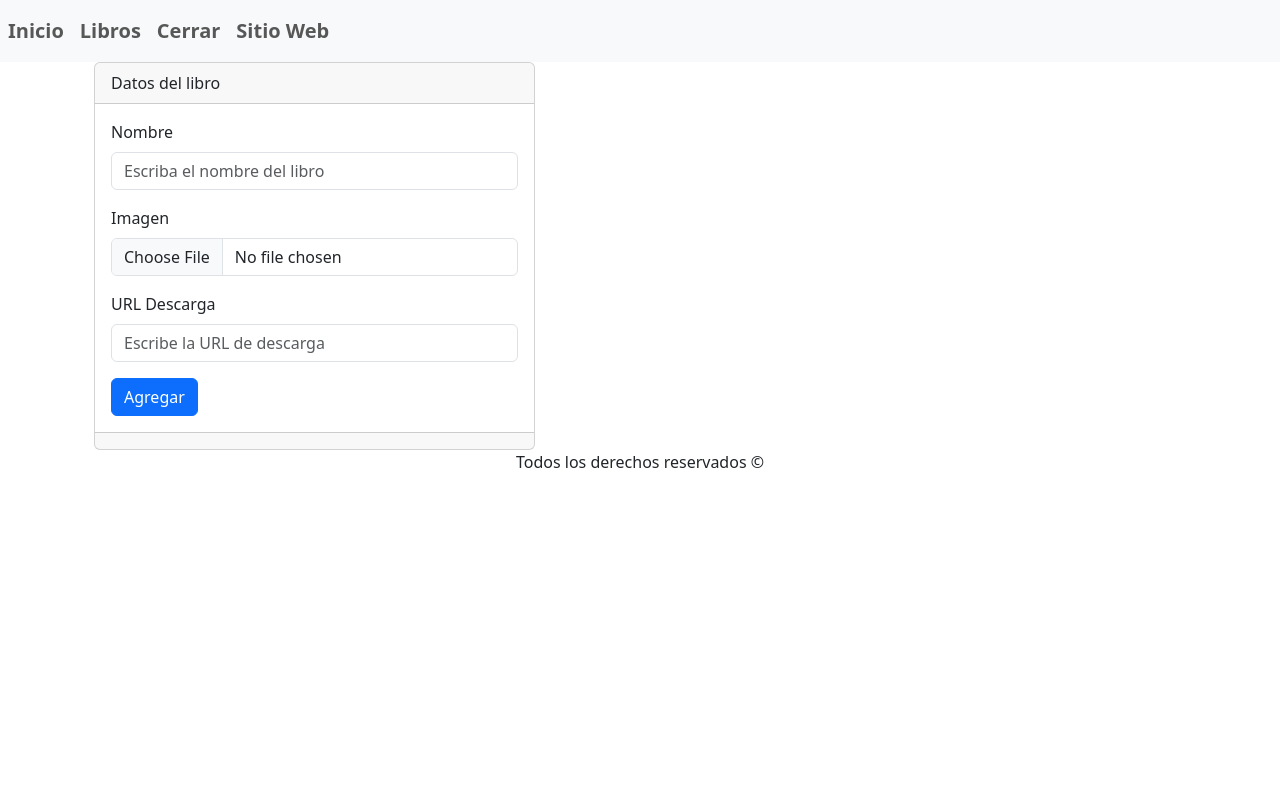
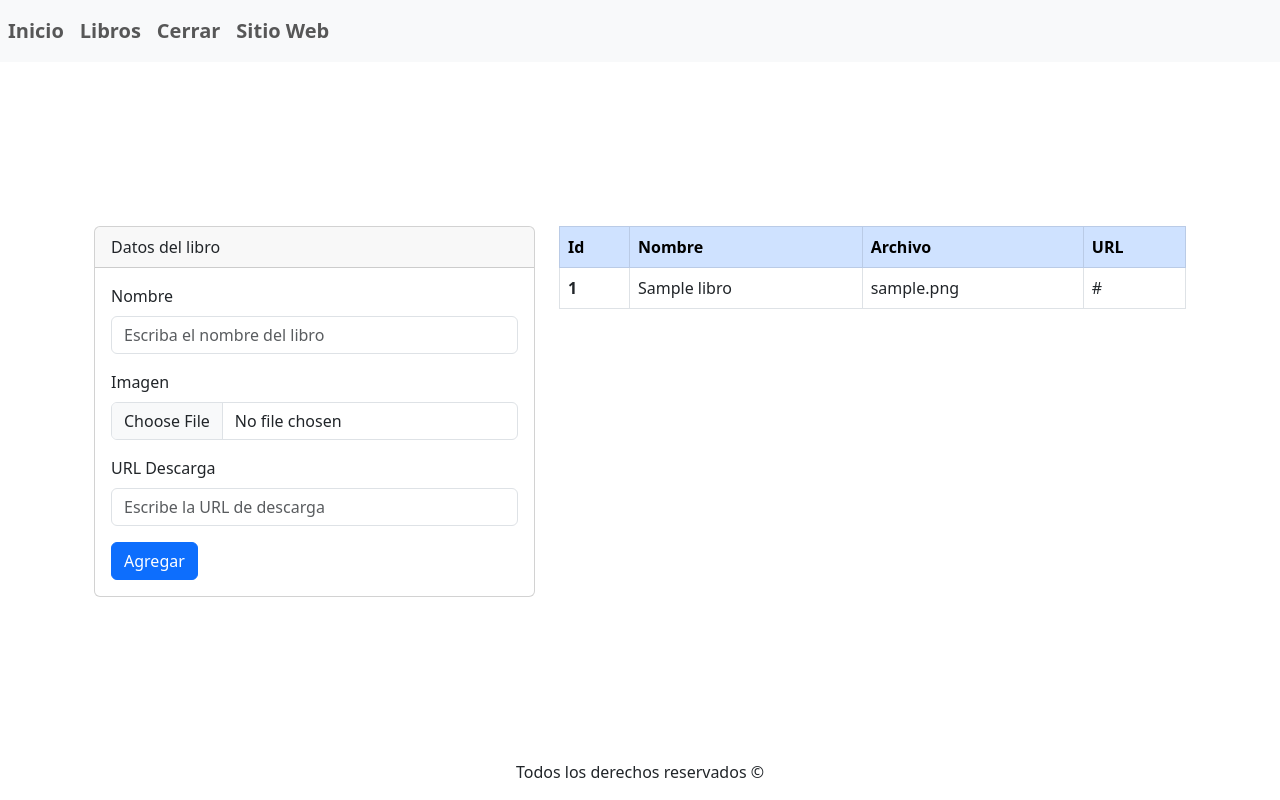
Before and after one commit to FacundoFigueroa23/python, a Flask app: page /admin/libros in a window 1280 px wide. Run offline with Flask 3, Linux system fonts and the light colour scheme; tables that the repository leaves empty or names only in its code hold one stand-in row (values such as "Sample post").

Commit message:
Base de datos funcionando

```diff
--- a/flask-prueba/app.py
+++ b/flask-prueba/app.py
@@ -32,7 +32,12 @@ def admin_login() :
 @app.route("/admin/libros")
 def admin_libros() :
     conexion = mysql.connect()
-    return render_template("admin/libros.html")
+    cursor = conexion.cursor()
+    cursor.execute("SELECT * FROM `libros`")
+    data = cursor.fetchall()
+    # print("Data:", data)
+    # print(data[0][1])
+    return render_template("admin/libros.html", data = data)
 
 @app.route("/admin/libros/guardar", methods=["POST"])
 def admin_libros_guardar() :
--- a/flask-prueba/templates/admin/libros.html
+++ b/flask-prueba/templates/admin/libros.html
@@ -21,11 +21,29 @@
                             <button type="submit" class="btn btn-primary">Agregar</button>
                         </form>
                     </div>
-                    <div class="card-footer text-muted"></div>
                 </div>
             </div>
-            <div class="col-md-5">
-
+            <div class="col-md-7">
+                <table class="table table-hover table-bordered align-middle">
+                    <thead>
+                        <tr class="table-primary">
+                            <th scope="col">Id</th>
+                            <th scope="col">Nombre</th>
+                            <th scope="col">Archivo</th>
+                            <th scope="col">URL</th>
+                        </tr>
+                    </thead>
+                    <tbody>
+                        {% for libro in data %}
+                        <tr>
+                            <th scope="row">{{libro[0]}}</th>
+                            <td>{{libro[1]}}</td>
+                            <td>{{libro[2]}}</td>
+                            <td>{{libro[3]}}</td>
+                        </tr>
+                        {% endfor %}
+                    </tbody>
+                </table>
             </div>
         </div>
     </div>
--- a/flask-prueba/templates/admin/navbar.html
+++ b/flask-prueba/templates/admin/navbar.html
@@ -7,7 +7,7 @@
     <link href="https://cdn.jsdelivr.net/npm/bootstrap@5.3.0/dist/css/bootstrap.min.css" rel="stylesheet" integrity="sha384-9ndCyUaIbzAi2FUVXJi0CjmCapSmO7SnpJef0486qhLnuZ2cdeRhO02iuK6FUUVM" crossorigin="anonymous">
     <title>Nav Bar</title>
 </head>
-<body>
+<body class="min-vh-100 d-flex flex-column justify-content-between">
     <nav class="navbar navbar-expand navbar-light bg-light">
         <div class="nav navbar-nav">
           <a class="nav-item nav-link" href="/">
```
